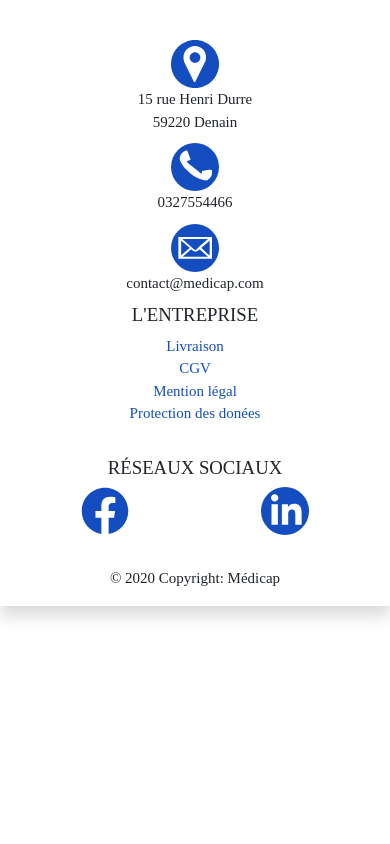
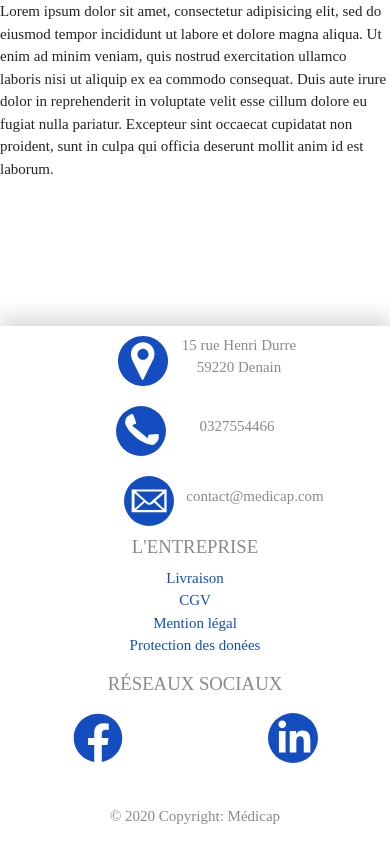
Before and after one commit to RaphaelHerogue/M-dicap, a PHP site: page / in a window 390 px wide. Run offline with PHP 8.4, Linux system fonts and the light colour scheme.

Commit message:
maj footer

```diff
--- a/www/css/styles.css
+++ b/www/css/styles.css
@@ -1,47 +1,10 @@
-@media screen and (min-width: 360px)and (max-width: 600px){
-  footer
-  {
-    box-shadow: 0 10px 15px rgba(0, 0, 0, 0.15);
-  }
+footer
+{
+  box-shadow: 0 -10px 20px rgba(0, 0, 0, 0.15) !important;
+  color: #898A8F;
+}
 
-  footer img
-  {
-    width: 3rem;
-    height: 3rem;
-  }
-
-  .entreprise
-  {
-    display: flex;
-    flex-direction: column;
-    justify-content: space-between;
-  }
-  .adresse
-  {
-    display: flex;
-    flex-direction: column;
-    align-items: center;
-
-  }
-
-  .tel
-  {
-    display: flex;
-    flex-direction: column;
-    align-items: center;
-  }
-
-  .contact
-  {
-    display: flex;
-    flex-direction: column;
-    align-items: center;
-  }
-
-  .reseaux
-  {
-    display: flex;
-    flex-direction: row;
-    justify-content: space-around;
-  }
+.icons{
+  height: 50px;
+  margin: 10px !important;
 }
--- a/www/inc/footer.php
+++ b/www/inc/footer.php
@@ -1,5 +1,5 @@
 
-<footer class="page-footer font-small blue pt-4">
+<footer class="page-footer font-small blue fixed-bottom">
 
   <!-- Footer Links -->
   <div class="container-fluid text-center text-md-left">
@@ -8,32 +8,32 @@
     <div class="row">
 
       <!-- Grid column -->
-      <div class="col-md-6 mt-md-0 mt-3">
+      <div class="col-12 col-lg-4 col-md-12">
 
         <!-- Content -->
-        <div class="entreprise">
-          <div class="adresse">
-            <img src="../images/icons/localisation.svg"></img>
+        <div class="entreprise justify-content-center d-md-flex flex-md-row flex-lg-column">
+          <div class="d-flex align-items-center col-md-4 col-lg-12 justify-content-center justify-content-lg-start">
+            <img class="icons pr-1 ml-4 pr-lg-0 ml-lg-0" src="../images/icons/localisation.svg"></img>
             <p>15 rue Henri Durre<br> 59220 Denain</p>
           </div>
-          <div class="tel">
-            <img src="../images/icons/telephone.svg"></img>
+          <div class="d-flex align-items-center col-md-4 col-lg-12 justify-content-center  justify-content-lg-start">
+            <img class="icons pr-4 ml-0 pr-lg-0 ml-lg-0" src="../images/icons/telephone.svg"></img>
             <p>0327554466</p>
           </div>
-          <div class="contact">
-            <img src="../images/icons/mail.svg"></img>
-            <p>contact@medicap.com</p>
+          <div class="d-flex align-items-center col-md-4 col-lg-12 justify-content-center  justify-content-lg-start">
+            <img class="icons pl-5 mr-1 pl-md-0 mr-md-3 pl-lg-0 ml-lg-0 mr-lg-2" src="../images/icons/mail.svg"></img>
+            <p class="pl-2 pl-lg-0">contact@medicap.com</p>
           </div>
         </div>
       </div>
 
       <!-- Grid column -->
-      <div class="col-md-3 mb-md-0 mb-3">
+      <div class="col-12 col-lg-4 col-md-6">
 
         <!-- Links -->
-        <h5 class="text-uppercase">L'entreprise</h5>
+        <h5 class="text-uppercase text-center">L'entreprise</h5>
 
-        <ul class="list-unstyled">
+        <ul class="list-unstyled d-flex flex-column align-items-center">
           <li>
             <a href="#!">Livraison</a>
           </li>
@@ -52,13 +52,13 @@
       <!-- Grid column -->
 
       <!-- Grid column -->
-      <div class="col-md-3 mb-md-0 mb-3">
+      <div class="col-12 col-lg-4 col-md-6 mb-md-0 mb-3">
 
         <!-- Links -->
-        <h5 class="text-uppercase">Réseaux sociaux</h5>
-          <div class="reseaux">
-            <img src="../images/icons/facebook.svg"></img>
-            <img src="../images/icons/linkedin.svg"></img>
+        <h5 class="text-uppercase text-center">Réseaux sociaux</h5>
+          <div class="row justify-content-around">
+            <img class="icons" src="../images/icons/facebook.svg"></img>
+            <img class="icons" src="../images/icons/linkedin.svg"></img>
           </div>
       </div>
       <!-- Grid column -->
--- a/www/index.php
+++ b/www/index.php
@@ -5,15 +5,16 @@
     <meta name="viewport" content="width=device-width, initial-scale=1.0">
     <link rel="stylesheet" href="css/styles.css">
     <link rel="stylesheet" href="css/bootstrap.min.css">
+
     <title>Médicap</title>
   </head>
-  <body>
+  <body >
     <?php
       include "inc/header.php";
     ?>
 
     <main>
-
+      <p>Lorem ipsum dolor sit amet, consectetur adipisicing elit, sed do eiusmod tempor incididunt ut labore et dolore magna aliqua. Ut enim ad minim veniam, quis nostrud exercitation ullamco laboris nisi ut aliquip ex ea commodo consequat. Duis aute irure dolor in reprehenderit in voluptate velit esse cillum dolore eu fugiat nulla pariatur. Excepteur sint occaecat cupidatat non proident, sunt in culpa qui officia deserunt mollit anim id est laborum.</p>
     </main>
 
     <?php
```
